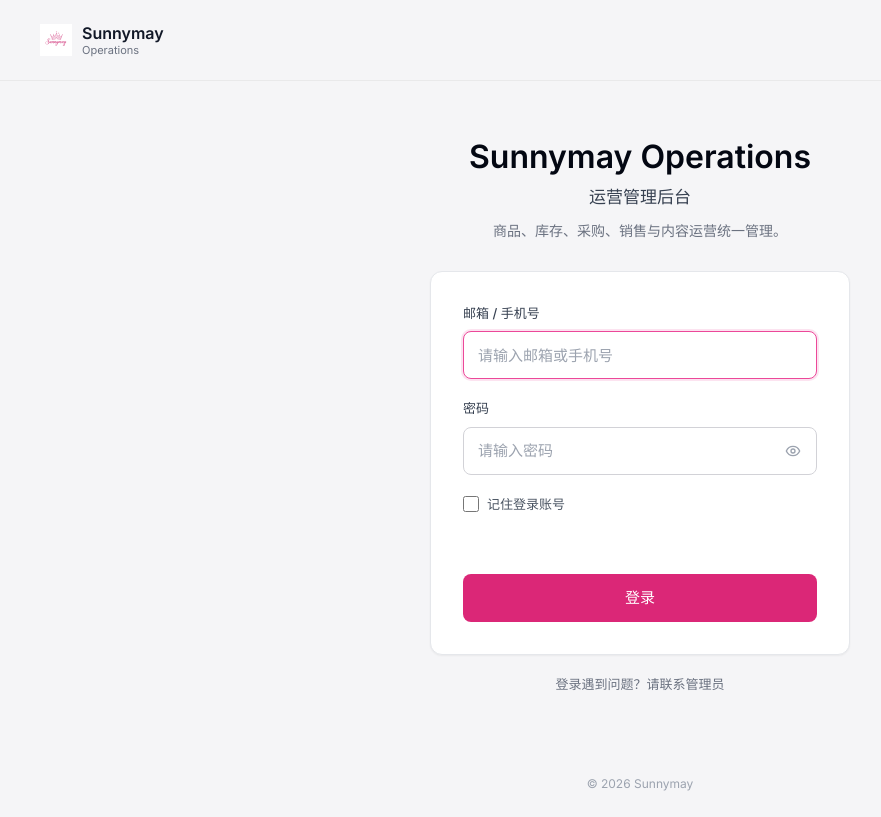
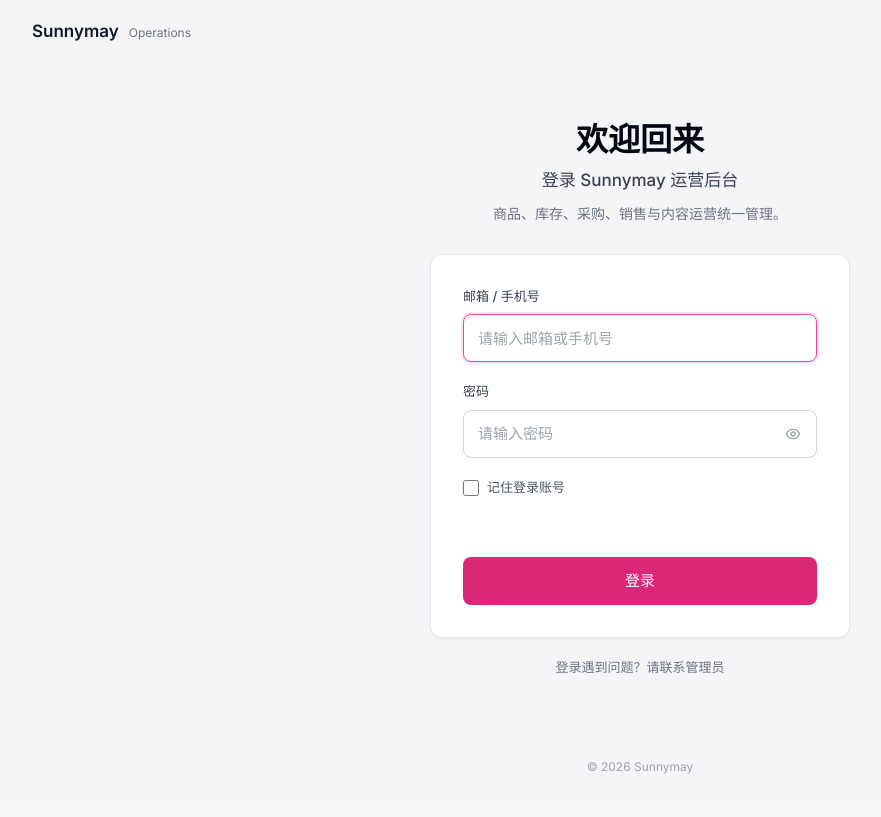
Before and after one commit to datou059899-blip/wig-management, a Next.js app: page /login in a window 1280 px wide. Shown: the whole page, without its empty margins (0-881 px from the left). Built offline with nearby package versions, Linux system fonts and the light colour scheme.

Commit message:
fix: refine login brand header

```diff
--- a/src/app/login/page.tsx
+++ b/src/app/login/page.tsx
@@ -104,14 +104,11 @@ export default function LoginPage() {
 
   return (
     <div className="flex min-h-[100svh] flex-col bg-[#f5f5f7] text-gray-900">
-      <header className="border-b border-black/[0.05] bg-[#f5f5f7]">
-        <div className="mx-auto flex h-20 w-full max-w-7xl items-center px-5 sm:px-8 lg:px-10">
-          <div className="flex items-center gap-2.5" aria-label="Sunnymay Operations">
-            <img src="/logo.png" alt="Sunnymay" className="h-8 w-8 object-contain" />
-            <div className="leading-none">
-              <div className="text-[16px] font-semibold text-gray-900">Sunnymay</div>
-              <div className="mt-1 text-[11px] text-gray-500">Operations</div>
-            </div>
+      <header className="bg-[#f5f5f7]">
+        <div className="flex h-16 w-full items-center px-7 sm:px-8">
+          <div className="flex items-baseline gap-2.5" aria-label="Sunnymay Operations">
+            <span className="text-[17px] font-semibold text-gray-900">Sunnymay</span>
+            <span className="text-[12px] font-normal text-gray-500">Operations</span>
           </div>
         </div>
       </header>
@@ -120,9 +117,9 @@ export default function LoginPage() {
         <div className="w-full max-w-[420px]">
           <div className="mb-7 text-center">
             <h1 className="text-[30px] font-semibold leading-tight text-gray-950 sm:text-[32px]">
-              Sunnymay Operations
+              欢迎回来
             </h1>
-            <p className="mt-2 text-[17px] font-medium text-gray-700">运营管理后台</p>
+            <p className="mt-2 text-[17px] font-medium text-gray-700">登录 Sunnymay 运营后台</p>
             <p className="mt-2 text-[14px] leading-6 text-gray-500">
               商品、库存、采购、销售与内容运营统一管理。
             </p>
```
